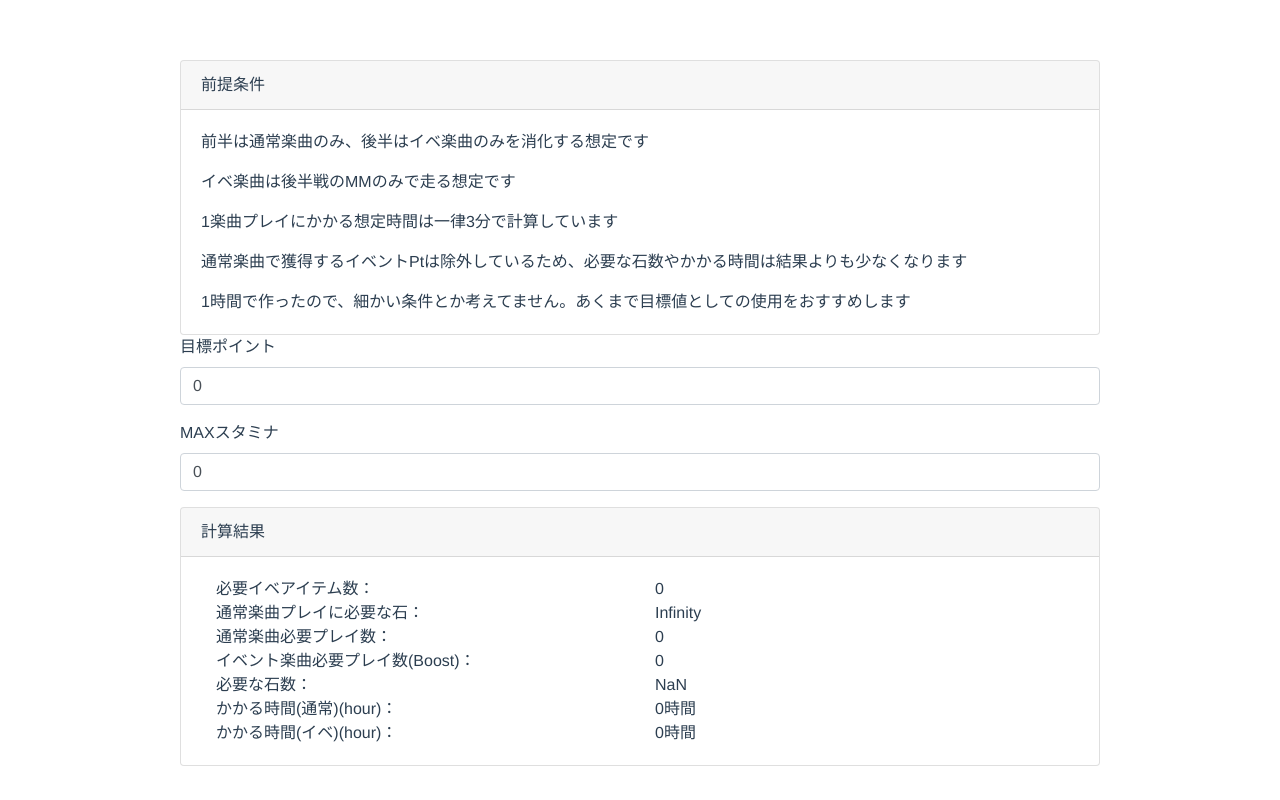
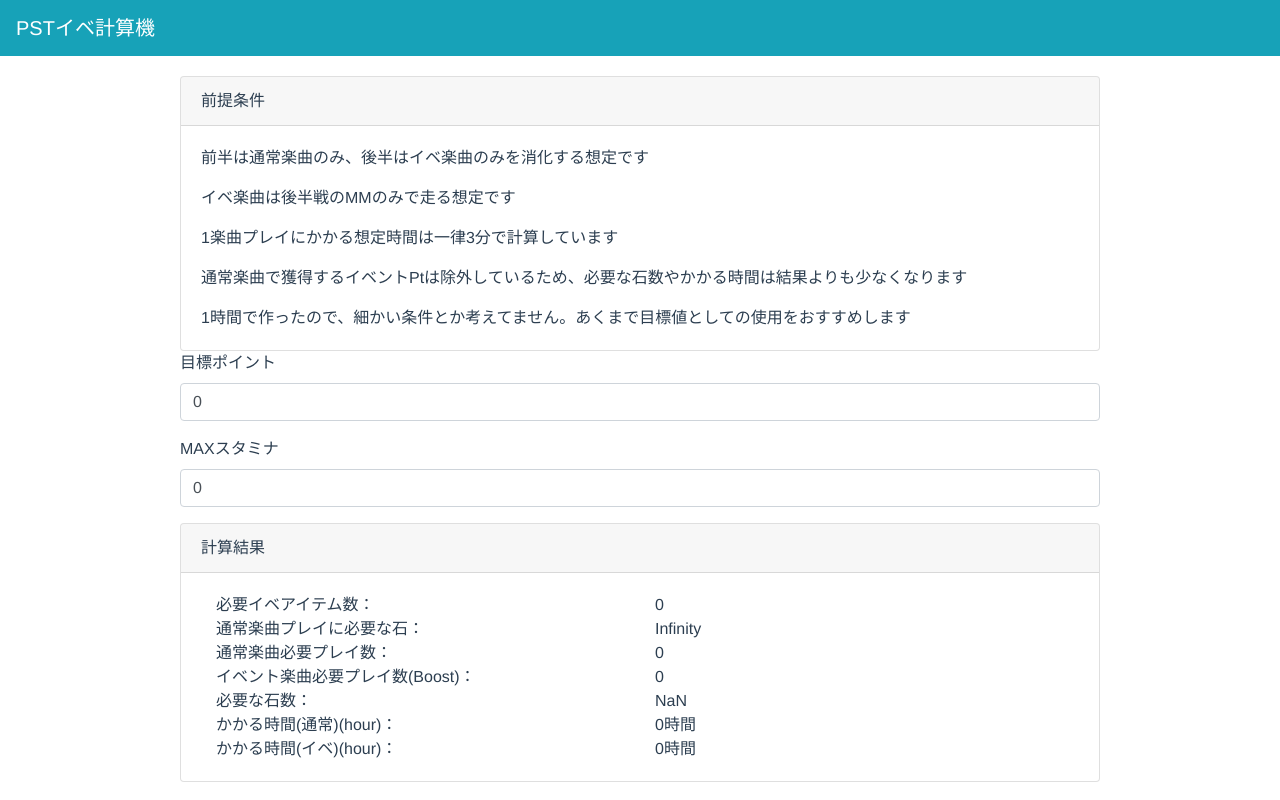
Before and after one commit to necho8989/million-event-calculator, a Vue app: page / in a window 1280 px wide. Built offline with nearby package versions, Linux system fonts and the light colour scheme.

Commit message:
:sparkles: add header

```diff
--- a/src/App.vue
+++ b/src/App.vue
@@ -1,16 +1,19 @@
 <template>
   <div id="app">
-    <HelloWorld />
+		<b-navbar type="dark" variant="info">
+			<b-navbar-brand>PSTイベ計算機</b-navbar-brand>
+		</b-navbar>
+    <Calculator />
   </div>
 </template>
 
 <script>
-import HelloWorld from './components/HelloWorld.vue'
+import Calculator from './components/Calculator.vue'
 
 export default {
   name: 'app',
   components: {
-    HelloWorld
+    Calculator
   }
 }
 </script>
@@ -21,6 +24,5 @@ export default {
   -webkit-font-smoothing: antialiased;
   -moz-osx-font-smoothing: grayscale;
   color: #2c3e50;
-  margin-top: 60px;
 }
 </style>
--- a/src/components/HelloWorld.vue
+++ b/src/components/Calculator.vue
@@ -1,5 +1,5 @@
 <template>
-  <div>
+  <div id="calculator">
 		<b-container>
 			<b-row>
 				<b-col></b-col>
@@ -95,3 +95,9 @@
     }
   }
 </script>
+
+<style>
+#calculator {
+  margin-top: 20px;
+}
+</style>
```
Also changed, not shown: 7 other files (tests, documents, lock files or other folders).
